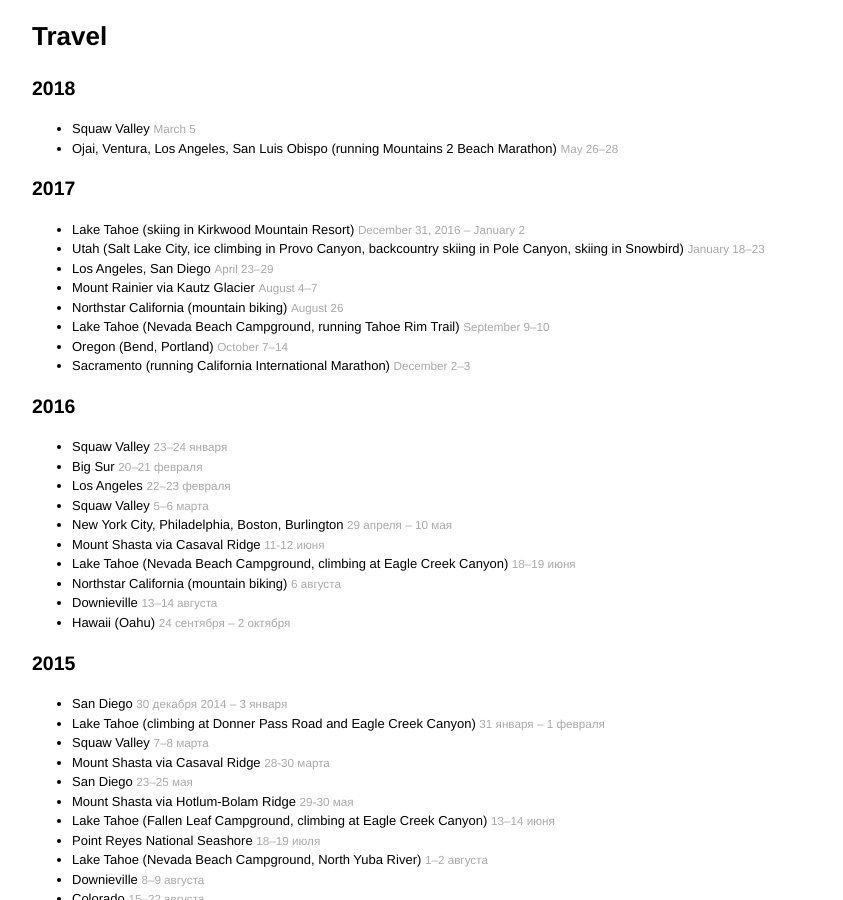
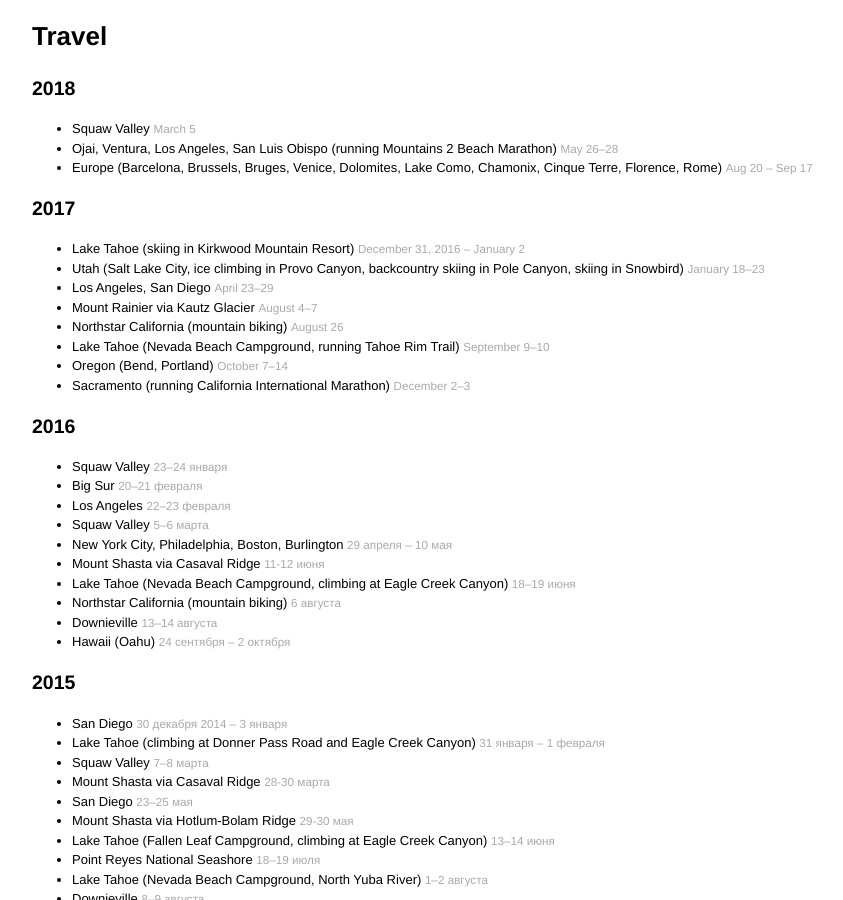
Before and after one commit to denis/denis.github.com, a Jekyll site: the page built from travel.md, in a window 1280 px wide and 900 px high. Shown: the whole window, without its empty margins (208-1051 px from the left). Built offline with Jekyll 4.4.1, drawn with Linux system fonts in a browser that asks for light colours; comment, search, counter and statistics services are not loaded.

Commit message:
Add Europe to travel

```diff
--- a/travel.md
+++ b/travel.md
@@ -10,6 +10,7 @@
 
 - Squaw Valley <small>March 5</small>
 - Ojai, Ventura, Los Angeles, San Luis Obispo (running Mountains 2 Beach Marathon) <small>May 26–28</small>
+- Europe (Barcelona, Brussels, Bruges, Venice, Dolomites, Lake Como, Chamonix, Cinque Terre, Florence, Rome) <small>Aug 20 – Sep 17</small>
 
 ## 2017
 
```
